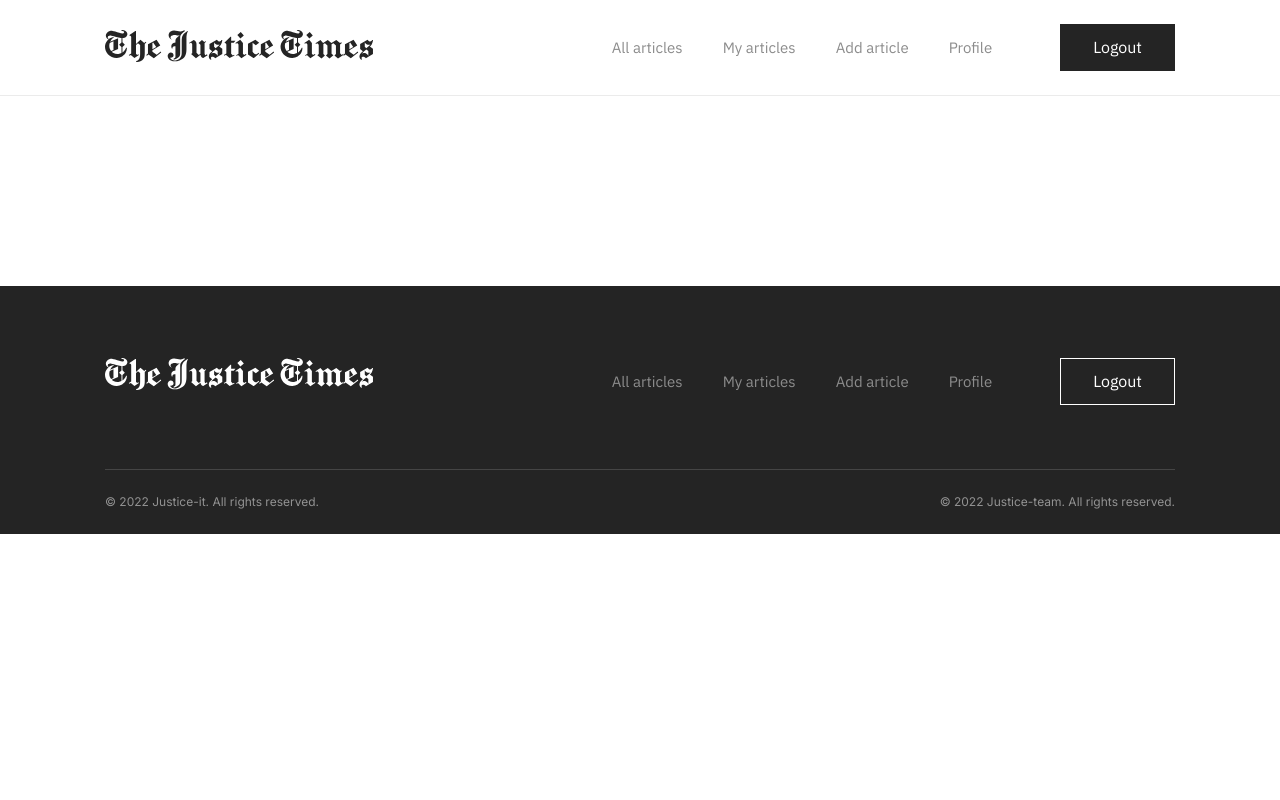
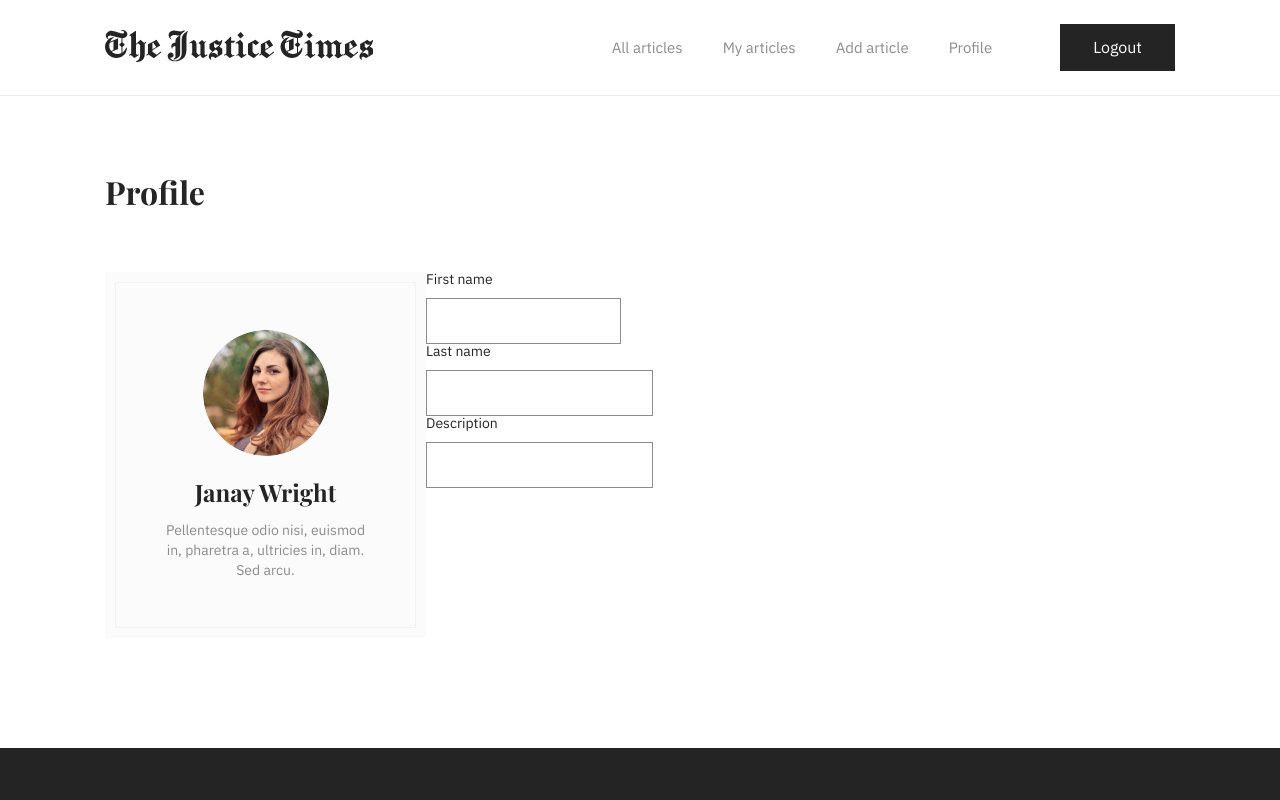
Before and after one commit to PotapenkoPavel/justice, a React (Create React App) app: page /profile in a window 1280 px wide. Shown: the top 800 px of the page. Built offline with nearby package versions, Linux system fonts and the light colour scheme; a web font is replaced by a local one.

Commit message:
profile_page - feat - intermediate changes

```diff
--- a/src/Routes.js
+++ b/src/Routes.js
@@ -5,6 +5,7 @@ import AddArticlePage from './pages/AddArticle/AddArticlePage';
 import ArticlePage from './pages/ArticlePage/ArticlePage';
 import SignInPage from './pages/SignInPage/SignInPage';
 import LogInPage from './pages/LogInPage/LogInPage';
+import ProfilePage from './pages/ProfilePage/ProfilePage';
 
 const ProtectedRoute = ({ isAuth, children }) => (isAuth ? <Navigate to="login" /> : children);
 
@@ -35,6 +36,15 @@ const AppRoutes = () => {
           </ProtectedRoute>
         )}
       />
+      <Route
+        isAuth={isAuth}
+        path="/profile"
+        element={(
+          <ProtectedRoute>
+            <ProfilePage />
+          </ProtectedRoute>
+        )}
+      />
     </Routes>
   );
 };
--- a/src/components/Input/Input.js
+++ b/src/components/Input/Input.js
@@ -12,7 +12,14 @@ const Input = ({
     {touched[field.name]
       && errors[field.name]
         && <div className="input-invalid-feedback">{errors[field.name]}</div>}
-
   </div>
 );
+
+Input.Simple = ({ label = '', ...props }) => (
+  <div className='input-wrapper'>
+    <label className="input-label">{label}</label>
+    <input className="input-element" type="text" {...props} />
+  </div>
+)
+
 export default Input;
--- a/src/components/Nav/Nav.js
+++ b/src/components/Nav/Nav.js
@@ -7,9 +7,9 @@ export const Nav = ({ buttonSettings }) => (
   <nav className="nav">
     <ul className="nav__list">
       <li className="nav__item"><Link className="nav__link" to="/">All articles</Link></li>
-      <li className="nav__item"><Link className="nav__link" to="articles">My articles</Link></li>
-      <li className="nav__item"><Link className="nav__link" to="add-article">Add article</Link></li>
-      <li className="nav__item"><Link className="nav__link" to="/">Profile</Link></li>
+      <li className="nav__item"><Link className="nav__link" to="/articles">My articles</Link></li>
+      <li className="nav__item"><Link className="nav__link" to="/add-article">Add article</Link></li>
+      <li className="nav__item"><Link className="nav__link" to="/profile">Profile</Link></li>
     </ul>
     <Button {...buttonSettings}>Logout</Button>
   </nav>
--- /dev/null
+++ b/src/pages/ProfilePage/ProfilePage.js
@@ -0,0 +1,32 @@
+import Title from '../../components/Title/Title';
+import AuthorCard from '../../components/AuthorCard/AuthorCard';
+import Input from '../../components/Input/Input';
+
+import './ProfilePage.sass';
+
+const ProfilePage = () => (
+  <main className="profile-page">
+    <div className="container">
+      <Title type="h2">Profile</Title>
+
+      <section className="profile-page__content">
+        <div className="profile-page__user">
+          <AuthorCard
+            img="/images/avatar11.png"
+            name="Janay Wright"
+            description="Pellentesque odio nisi, euismod in, pharetra a, ultricies in, diam. Sed arcu."
+          />
+        </div>
+        <div className="profile-page__info">
+          <div>
+            <Input.Simple label="First name" />
+            <Input.Simple label="Last name" />
+            <Input.Simple label="Description" />
+          </div>
+        </div>
+      </section>
+    </div>
+  </main>
+);
+
+export default ProfilePage;
--- /dev/null
+++ b/src/pages/ProfilePage/ProfilePage.sass
@@ -0,0 +1,28 @@
+.profile-page
+
+  .title
+    margin-bottom: 64px
+
+  &__content
+    display: flex
+
+  &__user
+    flex: 0 0 30%
+
+  &__info
+    display: flex
+    align-items: flex-start
+    flex-wrap: wrap
+    flex: 0 0 70%
+
+    .input-wrapper
+
+      &:nth-child(1)
+        flex: 0 0 calc(50% - 16px)
+        margin-right: 32px
+
+      &:nth-child(2)
+        flex: 0 0 calc(50% - 16px)
+
+      &:nth-child(3)
+        flex: 0 0 100%
```
